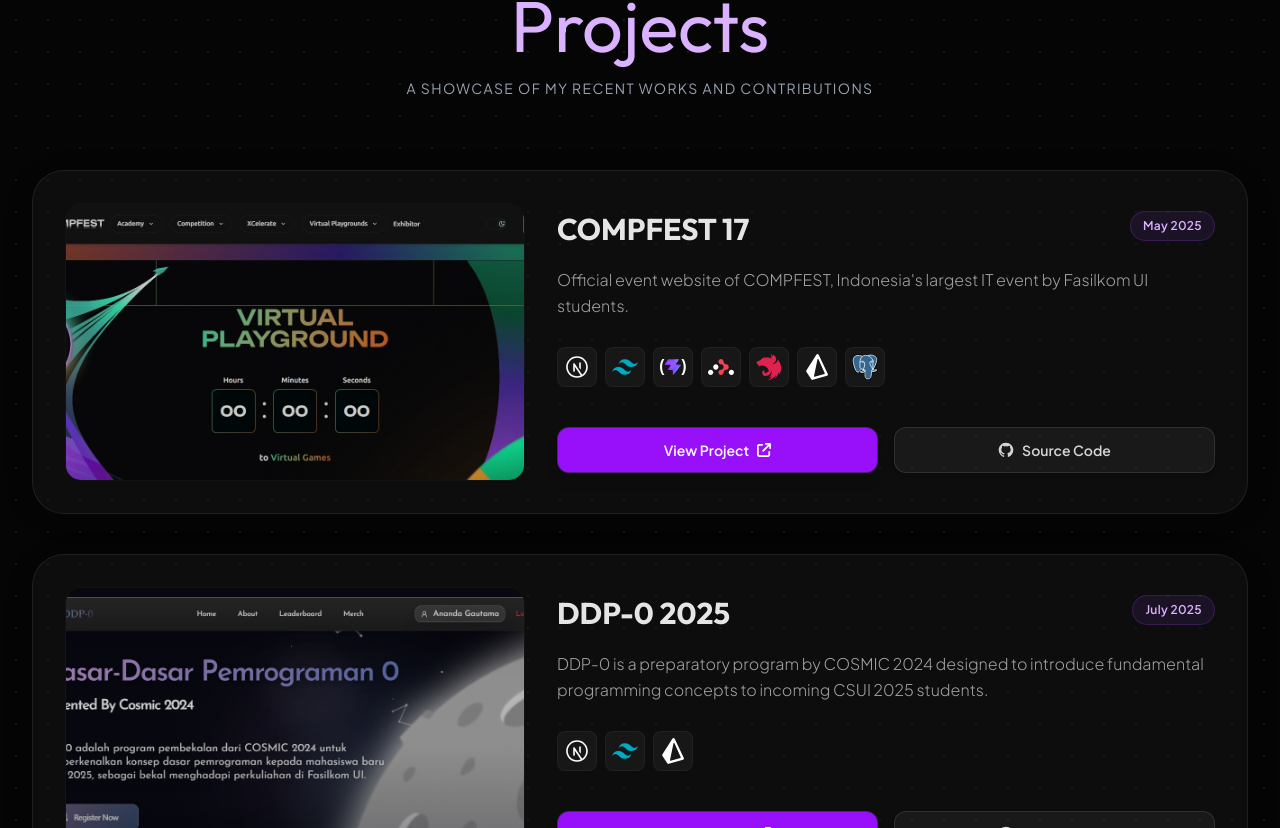
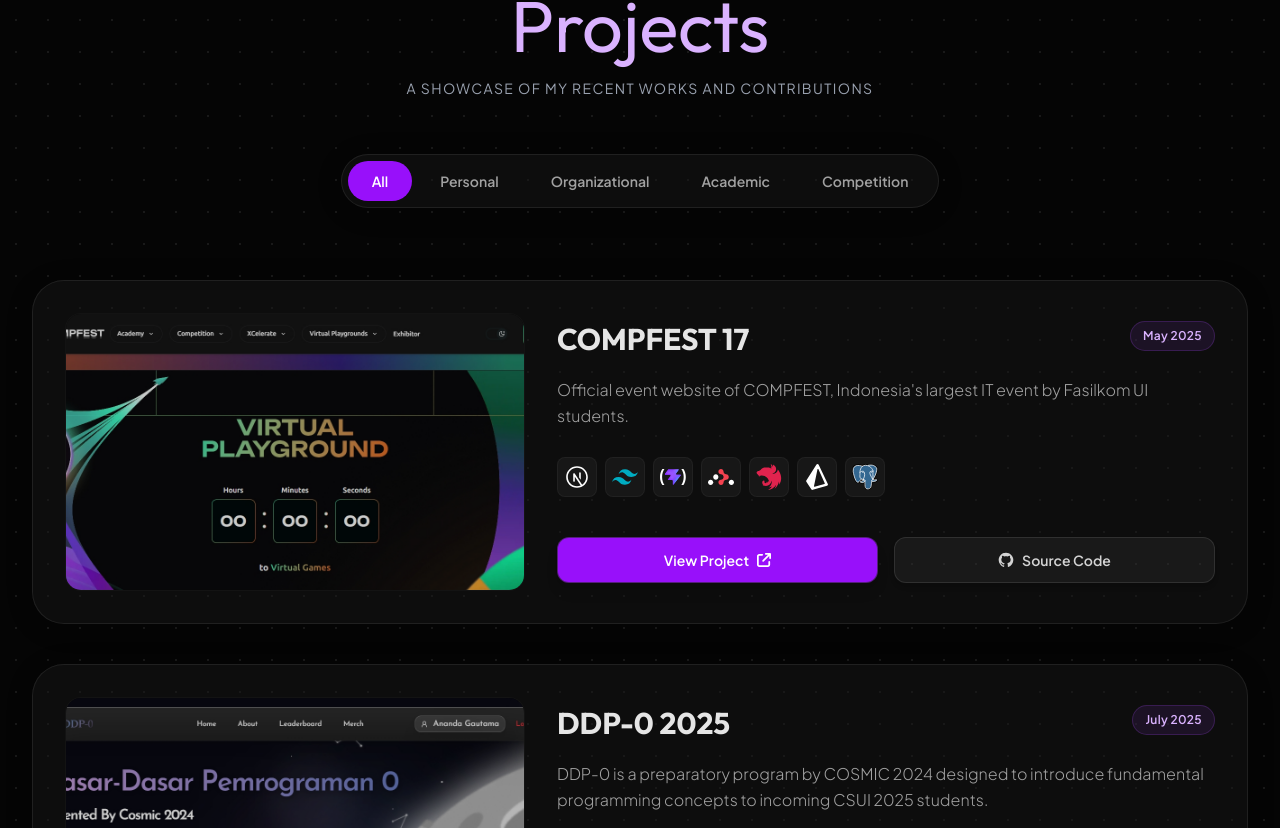
Before and after one commit to anotherbondan/portfolio, a Next.js app: page / in a window 1280 px wide. Shown: the part 4892-5720 px from the top of the page. Built offline with nearby package versions, Linux system fonts and the light colour scheme.

Commit message:
feat: add filter project

```diff
--- a/src/app/layout.tsx
+++ b/src/app/layout.tsx
@@ -73,7 +73,7 @@
   return (
     <html lang="en" className="scroll-smooth">
       <body
-        className={`${outfit.variable} ${plusJakartaSans.variable} ${geistSans.variable} ${geistMono.variable} antialiased`}
+        className={`${outfit.variable} ${plusJakartaSans.variable} ${geistSans.variable} ${geistMono.variable} antialiased overflow-x-hidden`}
       >
         <ScrollProgressBar />
         <Navbar />
--- a/src/modules/LandingModule/components/project.tsx
+++ b/src/modules/LandingModule/components/project.tsx
@@ -12,6 +12,7 @@
   date: string;
   sourceCode: string;
   projectUrl: string;
+  category?: string;
 }
 
 interface ProjectProps {
--- a/src/modules/LandingModule/sections/Projects.tsx
+++ b/src/modules/LandingModule/sections/Projects.tsx
@@ -2,7 +2,8 @@
 
 import Project from "../components/project";
 import TechList from "../components/tech-list";
-import { motion } from "framer-motion";
+import { motion, AnimatePresence } from "framer-motion";
+import { useState } from "react";
 
 const datas = [
   {
@@ -10,9 +11,10 @@
     title: "COMPFEST 17",
     date: "May 2025",
     desc: "Official event website of COMPFEST, Indonesia's largest IT event by Fasilkom UI students.",
-    tech: ["/fe/nextjs.svg", "/fe/tailwind-css.svg", "/fe/vite.svg", "/fe/react-router.svg", "/be/nestjs.svg",   "/be/prisma.svg", "/be/postgresql.svg"],
+    tech: ["/fe/nextjs.svg", "/fe/tailwind-css.svg", "/fe/vite.svg", "/fe/react-router.svg", "/be/nestjs.svg", "/be/prisma.svg", "/be/postgresql.svg"],
     sourceCode: "https://github.com/COMPFEST",
     projectUrl: "https://compfest.id/",
+    category: "Organizational",
   },
   {
     cover: "/ddp0-web.png",
@@ -22,6 +24,7 @@
     tech: ["/fe/nextjs.svg", "/fe/tailwind-css.svg", "/be/prisma.svg"],
     sourceCode: "https://github.com/DDP0",
     projectUrl: "https://ddp0.csui.dev/",
+    category: "Academic",
   },
   {
     cover: "/ijtihad-web.png",
@@ -41,6 +44,7 @@
     ],
     sourceCode: "https://github.com/anotherbondan/ijtihad-frontend",
     projectUrl: "https://ijtihad.vercel.app/",
+    category: "Competition",
   },
   {
     cover: "/portfolio-web.png",
@@ -55,15 +59,17 @@
     ],
     sourceCode: "https://github.com/anotherbondan/portfolio",
     projectUrl: "https://ananda-gautama.vercel.app/",
+    category: "Personal",
   },
   {
     cover: "/compfest-web.png",
     title: "COMPFEST 18",
     date: "2026",
     desc: "The official event platform for COMPFEST 18, Indonesia's largest student-run IT event. Designed to handle high traffic and deliver a seamless user experience, the website features a modern, responsive interface providing attendees with real-time event schedules and registration portals.",
-    tech: ["/fe/nextjs.svg", "/fe/tailwind-css.svg"],
+    tech: ["/fe/nextjs.svg", "/fe/tailwind-css.svg", "/fe/vite.svg", "/fe/react-router.svg", "/be/nestjs.svg", "/be/drizzle.svg", "/be/postgresql.svg"],
     sourceCode: "",
     projectUrl: "",
+    category: "Organizational",
   },
   {
     cover: "/bem.jpg",
@@ -73,6 +79,7 @@
     tech: ["/fe/nextjs.svg", "/fe/tailwind-css.svg"],
     sourceCode: "",
     projectUrl: "",
+    category: "Organizational",
   },
   {
     cover: "/portfolio-web.png",
@@ -82,10 +89,59 @@
     tech: ["/fe/nextjs.svg", "/fe/tailwind-css.svg"],
     sourceCode: "",
     projectUrl: "",
+    category: "Other",
+  },
+  {
+    cover: "/portfolio-web.png",
+    title: "Gas.in",
+    date: "2026",
+    desc: "A platform-based programming course project focusing on delivering scalable and interactive web learning experiences.",
+    tech: ["/fe/nextjs.svg", "/fe/tailwind-css.svg"],
+    sourceCode: "",
+    projectUrl: "",
+    category: "Academic",
+  },
+  {
+    cover: "/portfolio-web.png",
+    title: "Tiktaktuk",
+    date: "2026",
+    desc: "A database course project focusing on designing and optimizing complex database architectures for a dynamic application.",
+    tech: ["/fe/nextjs.svg", "/be/postgresql.svg"],
+    sourceCode: "",
+    projectUrl: "",
+    category: "Academic",
+  },
+  {
+    cover: "/portfolio-web.png",
+    title: "Lotus",
+    date: "2026",
+    desc: "A Human-Computer Interaction course project emphasizing user-centric design, accessibility, and intuitive interfaces.",
+    tech: ["/devtools/figma.svg"],
+    sourceCode: "",
+    projectUrl: "",
+    category: "Academic",
+  },
+  {
+    cover: "/portfolio-web.png",
+    title: "Cyber-Team",
+    date: "2026",
+    desc: "An Introduction to Software Security course project exploring vulnerability assessments, secure coding practices, and defensive software architectures.",
+    tech: ["/fe/nextjs.svg", "/be/node-js.svg"],
+    sourceCode: "",
+    projectUrl: "",
+    category: "Academic",
   },
 ];
 
+const filters = ["All", "Personal", "Organizational", "Academic", "Competition"];
+
 export default function Projects() {
+  const [activeFilter, setActiveFilter] = useState("All");
+
+  const filteredData = datas.filter((data) =>
+    activeFilter === "All" ? true : data.category === activeFilter
+  );
+
   return (
     <section
       id="project"
@@ -106,14 +162,39 @@
         </p>
       </motion.div>
 
-      <div className="mt-4 grid w-full max-w-7xl grid-cols-1 gap-10 px-6 lg:px-8">
-        {datas.map((data, idx) => (
+      {/* Filters */}
       <motion.div
-            key={idx}
-            initial={{ opacity: 0, y: 30 }}
+        initial={{ opacity: 0, y: 20 }}
         whileInView={{ opacity: 1, y: 0 }}
-            viewport={{ once: true, margin: "-40px" }}
-            transition={{ duration: 0.5, delay: idx * 0.1, ease: "easeOut" }}
+        viewport={{ once: true }}
+        transition={{ duration: 0.6, delay: 0.1 }}
+        className="glass flex w-auto max-w-[90vw] flex-wrap justify-center gap-1 rounded-3xl border border-white/10 p-1.5 md:rounded-full"
+      >
+        {filters.map((filter) => (
+          <button
+            key={filter}
+            onClick={() => setActiveFilter(filter)}
+            className={`font-inter rounded-full px-4 py-2.5 text-sm font-semibold transition-all duration-300 max-md:text-xs md:px-6 ${
+              activeFilter === filter
+                ? "bg-purple-600 text-white shadow-[0_0_15px_theme('colors.purple.500/40')]"
+                : "text-neutral-400 hover:bg-white/5 hover:text-purple-300"
+            }`}
+          >
+            {filter}
+          </button>
+        ))}
+      </motion.div>
+
+      <motion.div layout className="relative mt-4 grid w-full max-w-7xl grid-cols-1 gap-10 px-6 lg:px-8">
+        <AnimatePresence>
+          {filteredData.map((data, idx) => (
+            <motion.div
+              layout
+              key={data.title}
+              initial={{ opacity: 0, scale: 0.9, y: 20 }}
+              animate={{ opacity: 1, scale: 1, y: 0 }}
+              exit={{ opacity: 0, scale: 0.9, y: 20 }}
+              transition={{ duration: 0.4, ease: "easeOut" }}
               className="flex w-full"
             >
               <Project data={data}>
@@ -121,7 +202,8 @@
               </Project>
             </motion.div>
           ))}
-      </div>
+        </AnimatePresence>
+      </motion.div>
     </section>
   );
 }
--- a/src/modules/LandingModule/sections/Tech.tsx
+++ b/src/modules/LandingModule/sections/Tech.tsx
@@ -26,7 +26,8 @@
   { src: "/be/fast-api.svg", alt: "FastAPI" },
   { src: "/be/redis.svg", alt: "Redis" },
   { src: "/be/postgresql.svg", alt: "PostgreSQL" },
-  { src: "/be/prisma.svg", alt: "Prisma" },
+  { src: "/be/prisma.svg", alt: "Prisma ORM" },
+  { src: "/be/drizzle.svg", alt: "Drizzle ORM" },
   { src: "/be/typescript.svg", alt: "TypeScript" },
   { src: "/be/javascript.svg", alt: "Javascript" },
   { src: "/be/java.svg", alt: "Java" },
```
Also changed, not shown: public/be/drizzle.svg (added). Lines whose indentation alone changed are shown as unchanged.
